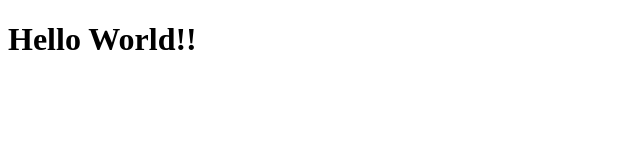
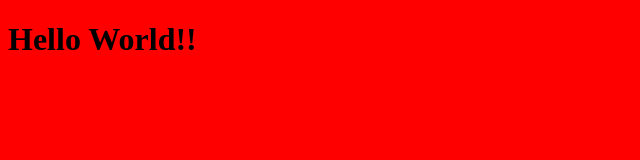
Before and after one commit to codedeporter/hello-world, a plain HTML site: page index.html in a window 1280 px wide. Shown: the whole page, without its empty margins (0-640 px from the left). Drawn offline with Linux system fonts and the light colour scheme.

Commit message:
added red background

```diff
--- a/index.html
+++ b/index.html
@@ -6,7 +6,7 @@
     <meta name="viewport" content="width=device-width, initial-scale=1.0">
     <title>Hello World</title>
 </head>
-<body>
+<body style="background-color:red;">
     <h1>Hello World!!</h1>
 </body>
 </html>
```
